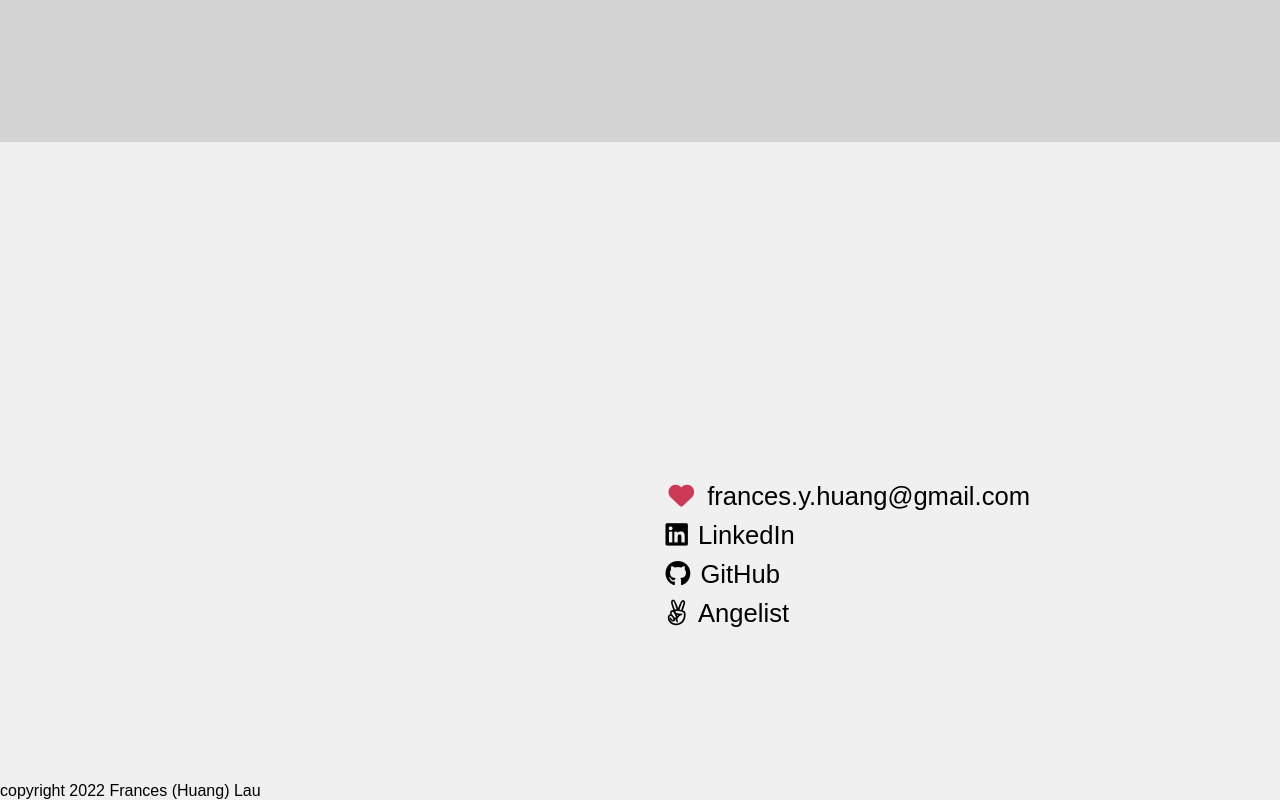
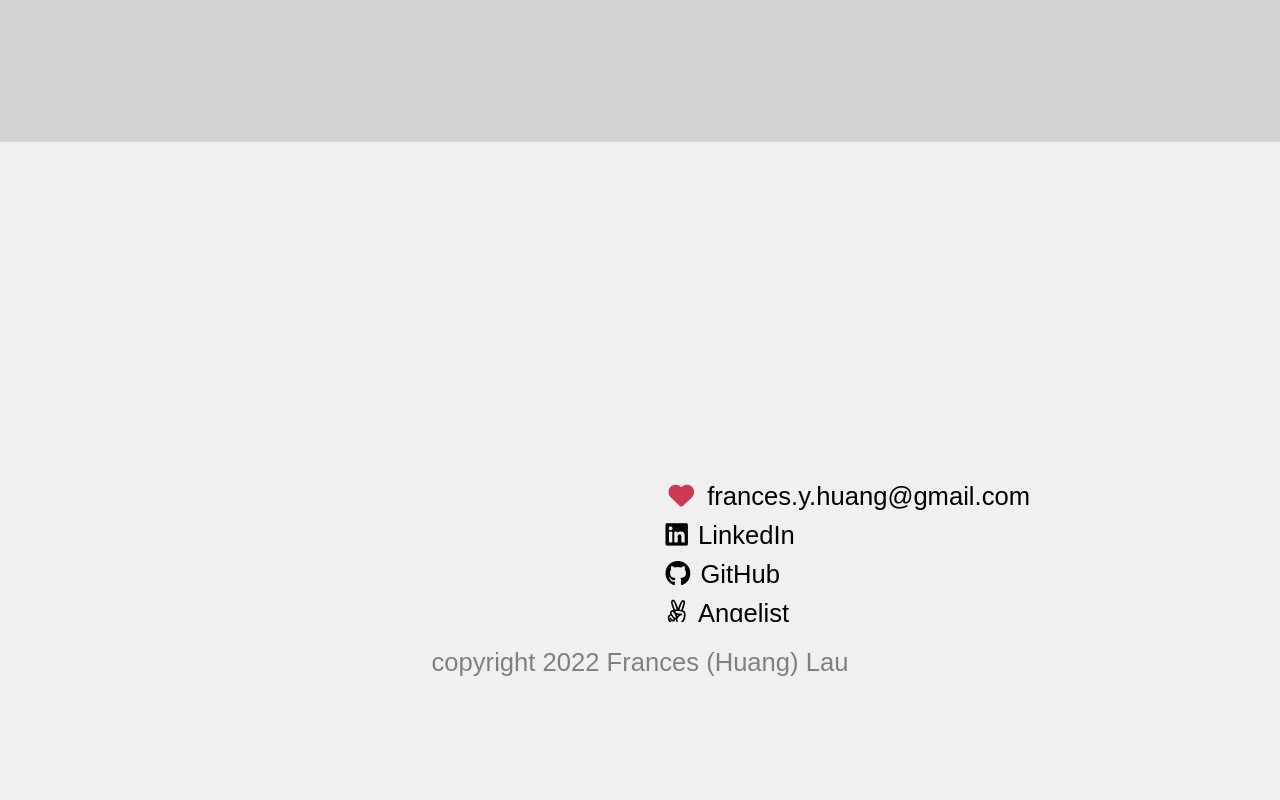
Before and after one commit to frances-y-h/frances-y-h.github.io, a React (Create React App) app in the folder my-portfolio/: page / in a window 1280 px wide. Shown: the part 2916-3716 px from the top of the page. After the commit the page ends 3618 px from the top, so only its background shows below. Built offline with nearby package versions, Linux system fonts and the light colour scheme.

Commit message:
finished

```diff
--- a/my-portfolio/src/css/contact.css
+++ b/my-portfolio/src/css/contact.css
@@ -1,6 +1,6 @@
 .contact-wrap {
 	width: 100vw;
-	height: 80vh;
+	height: 60vh;
 	display: flex;
 	position: relative;
 	overflow: hidden;
--- a/my-portfolio/src/index.css
+++ b/my-portfolio/src/index.css
@@ -85,3 +85,14 @@ svg {
 .btn-sq-bg {
 	background-color: lightgray;
 }
+
+footer {
+	display: flex;
+	width: 100vw;
+	text-align: center;
+	justify-content: center;
+	font-size: 2vw;
+	font-weight: lighter;
+	padding: 2vw;
+	color: gray;
+}
```
